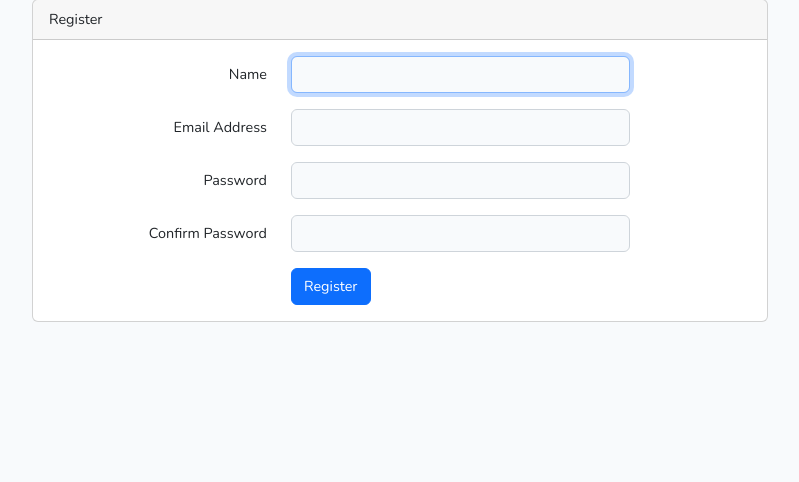
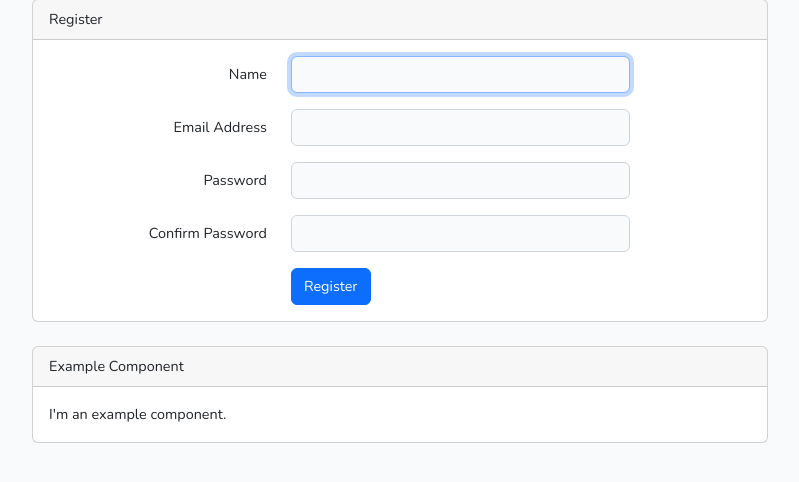
Before and after one commit to saavedraphp/catalogoweb, a Laravel app: page /register in a window 1280 px wide. Shown: the part 80-562 px from the top of the page, without its empty margins (240-1039 px from the left). Run offline with Laravel 9, Linux system fonts and the light colour scheme; style sheets or scripts are compiled from the project's sources.

Commit message:
primerEjempleComponente

```diff
--- a/resources/js/app.js
+++ b/resources/js/app.js
@@ -18,6 +18,10 @@ const app = createApp({});
 import ExampleComponent from './components/ExampleComponent.vue';
 app.component('example-component', ExampleComponent);
 
+//import App from '../src/App.vue';
+//app.component('example-component', App);
+
+
 /**
  * The following block of code may be used to automatically register your
  * Vue components. It will recursively scan this directory for the Vue
--- a/resources/views/layouts/app.blade.php
+++ b/resources/views/layouts/app.blade.php
@@ -18,6 +18,7 @@
 </head>
 <body>
     <div id="app">
+
         <nav class="navbar navbar-expand-md navbar-light bg-white shadow-sm">
             <div class="container">
                 <a class="navbar-brand" href="{{ url('/') }}">
@@ -75,6 +76,8 @@
         <main class="py-4">
             @yield('content')
         </main>
+        <example-component></example-component>
+
     </div>
 </body>
 </html>
--- a/resources/views/welcome.blade.php
+++ b/resources/views/welcome.blade.php
@@ -127,6 +127,7 @@
                     </div>
                 </div>
             </div>
+
         </div>
     </body>
 </html>
```
Also changed, not shown: resources/src/App.vue (added, +7 -0 lines).
